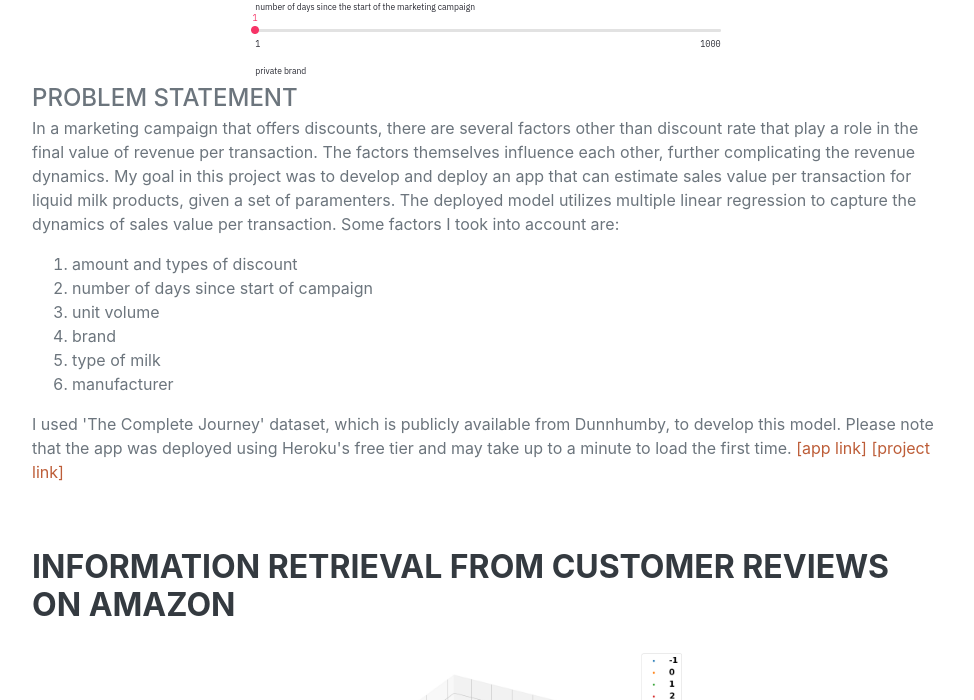
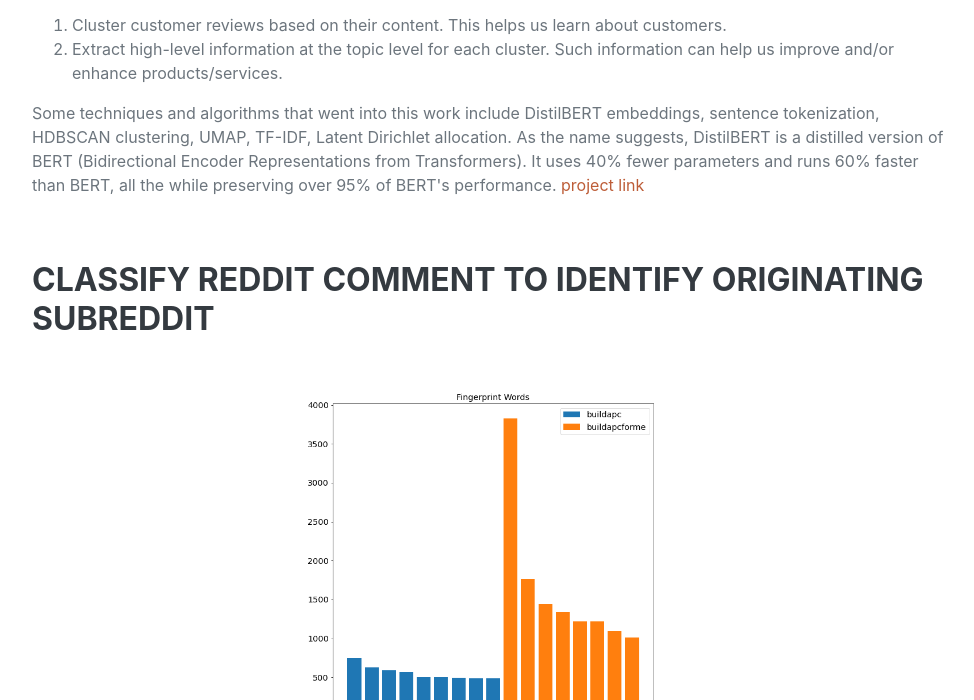
Before and after one commit to abiswas20/abiswas.github.io, a plain HTML site: page index.html in a window 1280 px wide. Shown: the part 1777-2477 px from the top of the page, without its empty margins (288-1262 px from the left). Drawn offline with nearby package versions, Linux system fonts and the light colour scheme; a web font is replaced by a local one.

Commit message:
updating website

```diff
--- a/index.html
+++ b/index.html
@@ -83,25 +83,6 @@
                 <div class="resume-section-content">
                     <h2 class="mb-5">Portfolio: Selected Projects</h2>
 		    <div class="d-flex flex-column flex-md-row justify-content-between mb-5">
-                        <div class="flex-grow-1">
-                            <h3 class="mb-0">App to predict value of a single transaction in a retail marketing campaign of liquid milk products</h3>
-                            <div><p> </p></div>
-                            <div><img src="assets/img/milk_retail_campaign_app_1.png" alt="app preview" style="width:517px;height:662px;" class="center"></div>
-                            <div class="subheading mb-0">Problem Statement</div>
-                            <p>In a marketing campaign that offers discounts, there are several factors other than discount rate that play a role in the final value of revenue per transaction. The factors themselves influence each other, further complicating the revenue dynamics. My goal in this project was to develop and deploy an app that can estimate sales value per transaction for liquid milk products, given a set of paramenters. The deployed model utilizes multiple linear regression to capture the dynamics of sales value per transaction. Some factors I took into account are:
-                                <ol>
-                                <li>amount and types of discount</li>
-                                <li> number of days since start of campaign</li>
-				<li>unit volume</li>
-				<li>brand</li>
-				<li>type of milk</li>
-				<li>manufacturer</li>
-                                </ol>
-                            </p>
-                            <p>I used 'The Complete Journey' dataset, which is publicly available from Dunnhumby, to develop this model. Please note that the app was deployed using Heroku's free tier and may take up to a minute to load the first time.
-			    <a href="https://milk-marketing-campaign.herokuapp.com">[app link]</a>
-			    <a href="https://github.com/abiswas20/grocery-estimate-target-sales-value"> [project link]</a></p>
-                        </div>
                     </div>
                     <div class="d-flex flex-column flex-md-row justify-content-between mb-5">
                         <div class="flex-grow-1">
```
